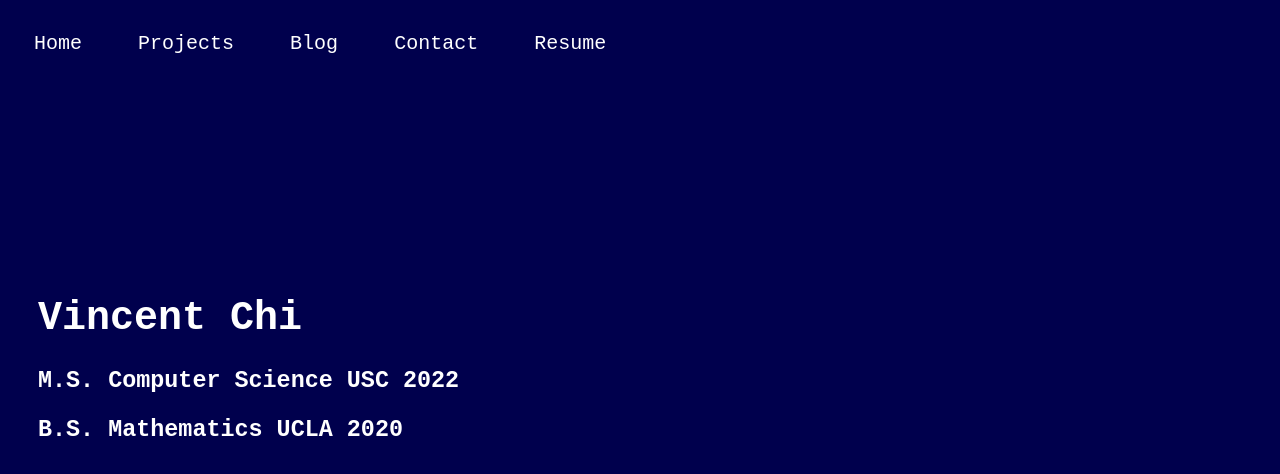
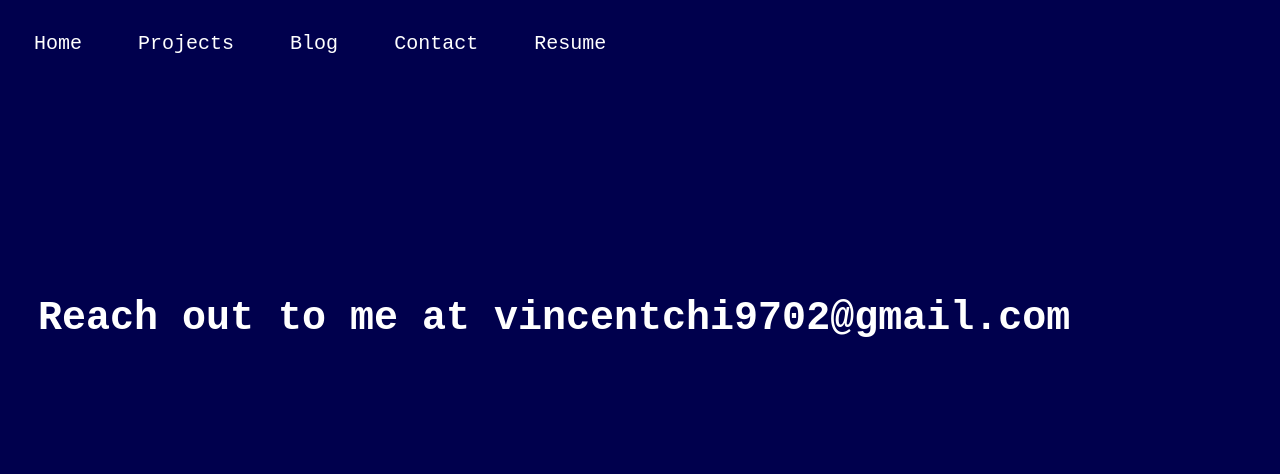
Before and after one commit to vince702/vince702.github.io, a plain HTML site: page contact.html in a window 1280 px wide. Drawn offline with Linux system fonts and the light colour scheme.

Commit message:
Create contact.html

```diff
--- a/contact.html
+++ b/contact.html
@@ -187,13 +187,10 @@ img {vertical-align: middle;}
 
 <div id = 'content' >
     <div style='padding-top:200px;padding-left:30px'>
-        <h1> Vincent Chi</h1>
+        <h1> Reach out to me at vincentchi9702@gmail.com </h1>
         <h8></h8>
         <link href="https://fonts.googleapis.com/css?family=Raleway:200,100,400" rel="stylesheet" type="text/css" />
 
-
-        <h3> M.S. Computer Science USC 2022 </h3>
-        <h3> B.S. Mathematics UCLA 2020</h3>
 
 
 
```
